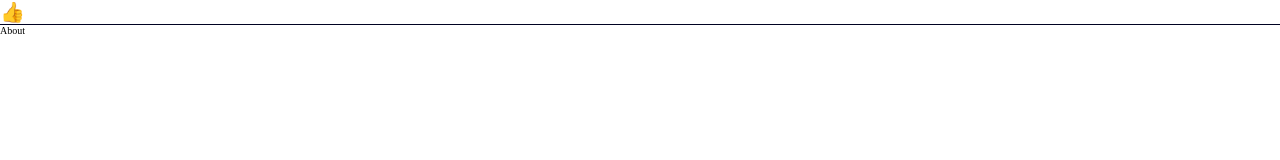
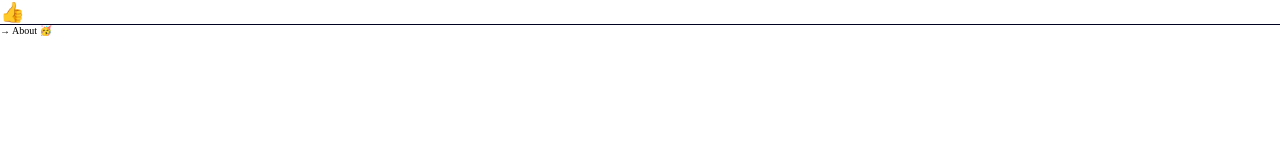
Before and after one commit to kenta5293/graduated-next-web, a Next.js app: page / in a window 1280 px wide. Shown: the top 160 px of the page. Built offline with nearby package versions, Linux system fonts and the light colour scheme.

Commit message:
:speech_balloon: [Update] pages/index.tsx의 내용 수정
pages/index.tsx의 내용 수정.

```diff
--- a/pages/index.tsx
+++ b/pages/index.tsx
@@ -1,15 +1,11 @@
-import Head from 'next/head';
 import Link from 'next/link';
 
 const Home = () => {
   return (
     <>
-      <Head>
-        <title>졸업프로젝트🏠</title>
-      </Head>
       <div>
         <Link href="/about">
-          <a>About</a>
+          <a>→ About 🥳</a>
         </Link>
       </div>
     </>
```
